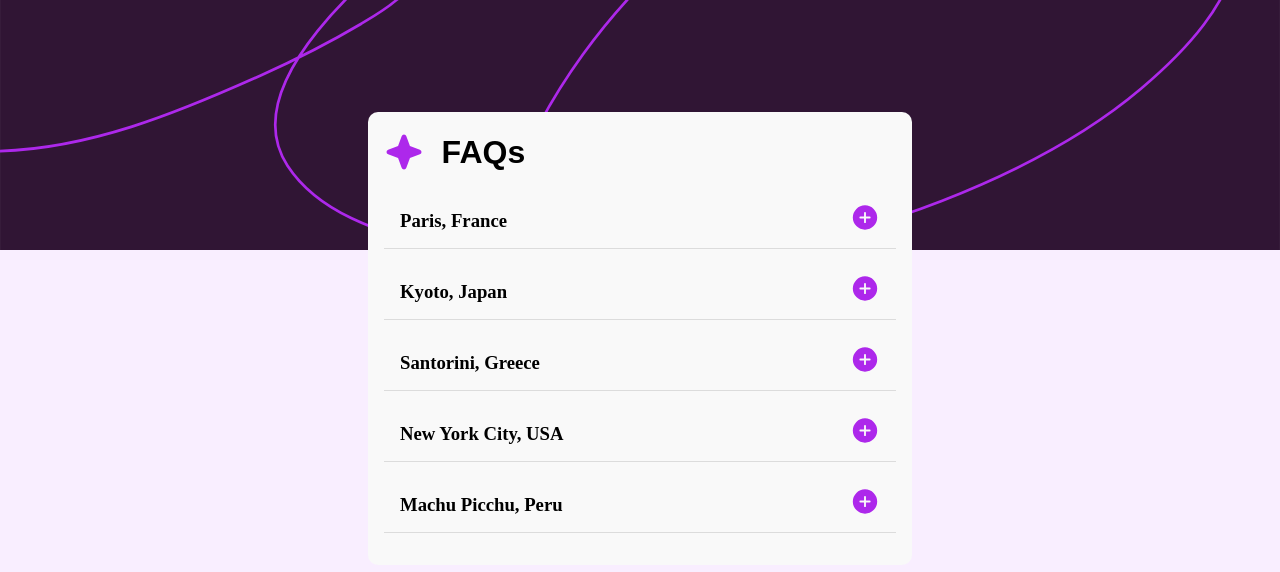
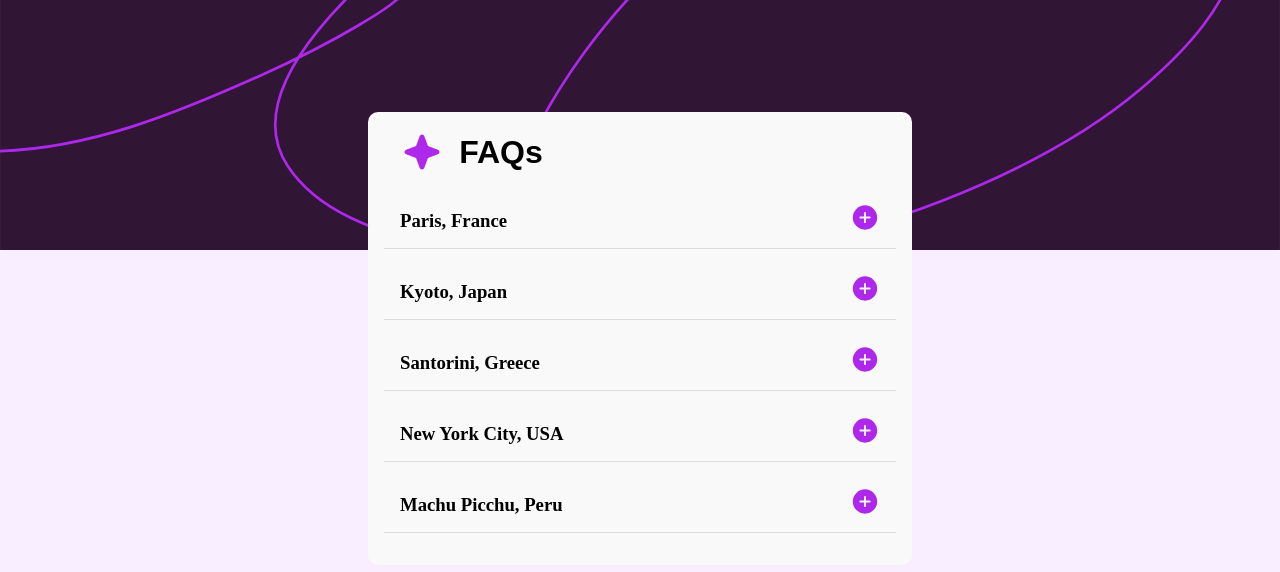
Before and after one commit to daltobello/faq-accordion, a React (Vite) app: page / in a window 1280 px wide. Shown: the top 572 px of the page. Built offline with nearby package versions, Linux system fonts and the light colour scheme; a web font is replaced by a local one.

Commit message:
Update left padding for header

```diff
--- a/src/components/App/App.css
+++ b/src/components/App/App.css
@@ -23,7 +23,7 @@
 
 .title-wrapper {
   display: flex;
-  padding-bottom: 1.1rem;
+  padding: 0 1.1em 1.1em;
 }
 
 .faqs-heading {
```
